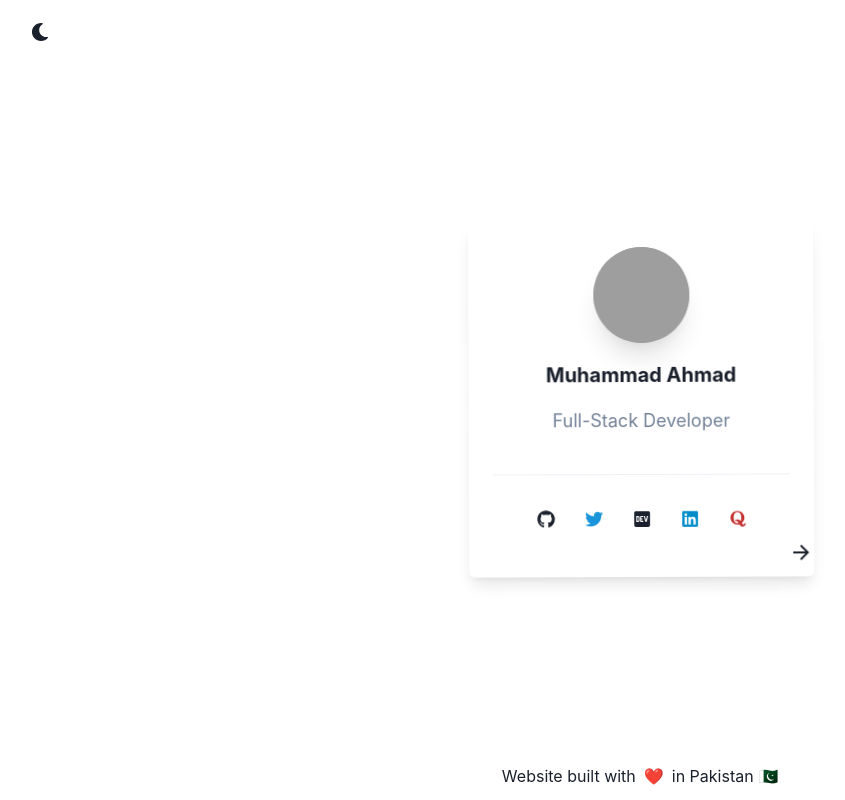
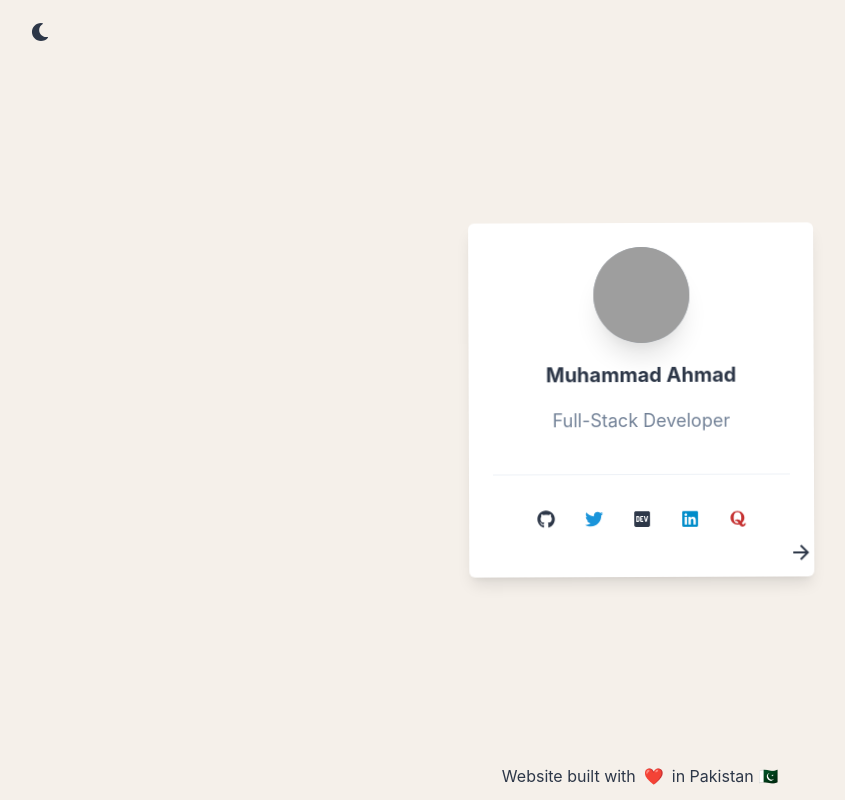
Before and after one commit to MA-Ahmad/card-portfolio, a React (Create React App) app: page / in a window 1280 px wide. Shown: the whole page, without its empty margins (0-845 px from the left). Built offline with nearby package versions, Linux system fonts and the light colour scheme; grey boxes are pictures that could not be loaded.

Commit message:
extended default theme

```diff
--- a/src/App.tsx
+++ b/src/App.tsx
@@ -1,7 +1,19 @@
 import * as React from "react";
-import { ChakraProvider, Box, theme } from "@chakra-ui/react";
+import { ChakraProvider, Box, extendTheme } from "@chakra-ui/react";
 import { ColorModeSwitcher } from "./ColorModeSwitcher";
+import { mode } from "@chakra-ui/theme-tools"
 import Card from "components/card";
+
+const theme = extendTheme({
+  styles: {
+    global: (props) => ({
+      body: {
+        color: mode("gray.700", "whiteAlpha.900")(props),
+        bg: mode("#f5f0ea", "gray.900")(props),
+      }
+    })
+  }
+});
 
 export const App = () => {
   return (
```
